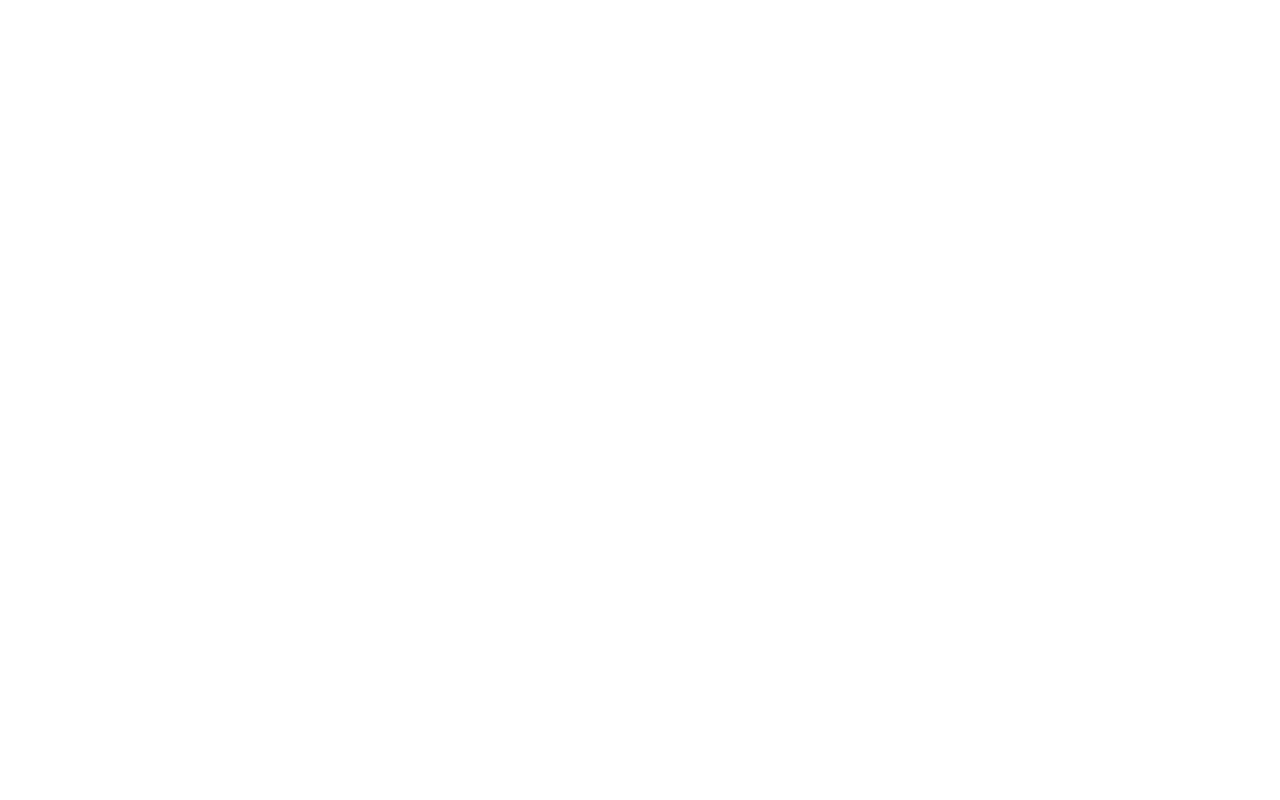
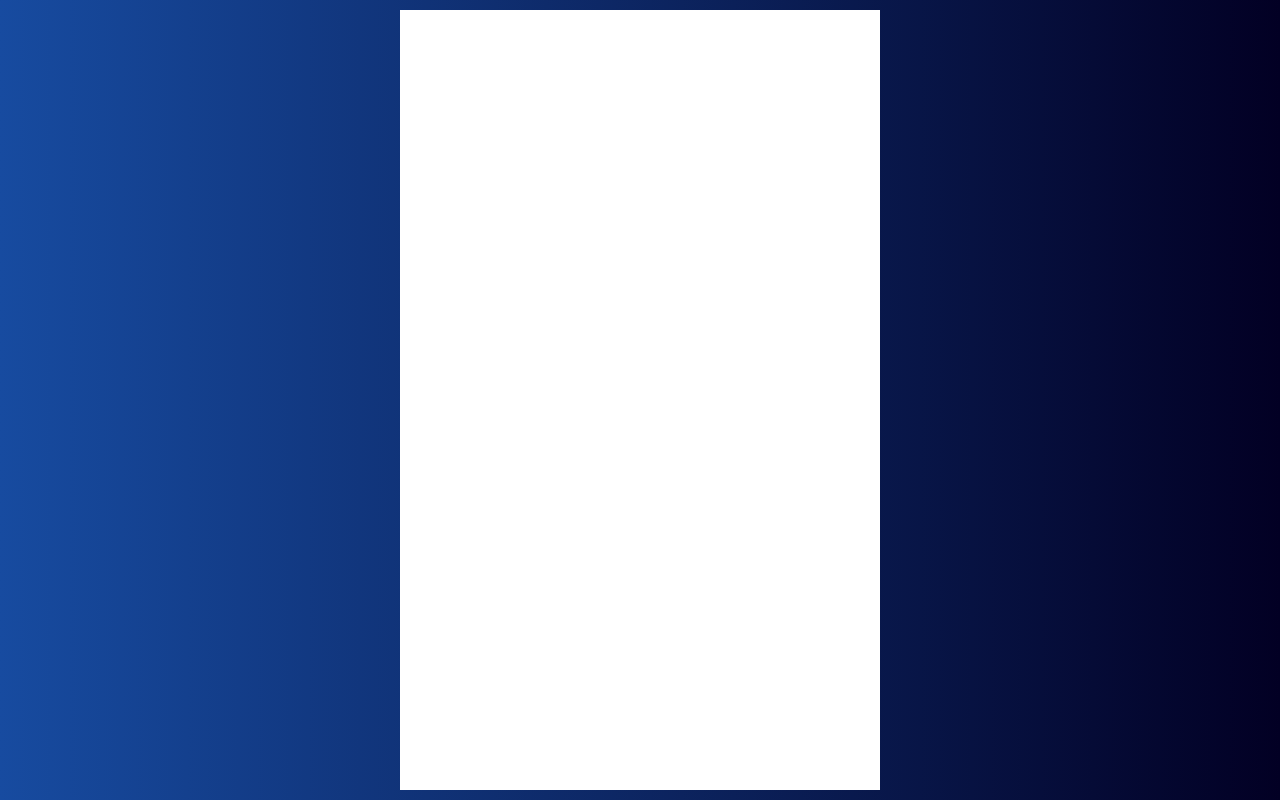
Before and after one commit to sidhu12sid/todo_application, a plain HTML site: page index.html in a window 1280 px wide. Drawn offline with Linux system fonts and the light colour scheme.

Commit message:
added images and divs

```diff
--- a/index.html
+++ b/index.html
@@ -3,9 +3,18 @@
 <head>
     <meta charset="UTF-8">
     <meta name="viewport" content="width=device-width, initial-scale=1.0">
-    <title>Document</title>
+    <title>Tasks | Arrange your daily tasks</title>
+    <link rel="shortcut icon" href="./assets/icon.png" type="image/x-icon">
+    <link rel="stylesheet" href="style.css">
+
 </head>
 <body>
+    <div class="container">
+            <div class="todo">
 
+            </div>
+    </div>
+
+    <script src="script.js" async></script>
 </body>
 </html>
--- a/style.css
+++ b/style.css
@@ -0,0 +1,24 @@
+*{
+    margin: 0;
+    padding: 0;
+    height:100%;
+    font-family:'Lucida Sans', 'Lucida Sans Regular', 'Lucida Grande', 'Lucida Sans Unicode', Geneva, Verdana, sans-serif;
+    box-sizing: border-box;
+}
+
+.container{
+    background: linear-gradient(90deg, #174ba0, #020024);
+    width:100%;
+    min-height:100%;
+    padding: .625rem;
+    display: flex;
+    flex-direction: row;
+    align-items: center;
+    justify-content: center;
+}
+
+.todo{
+    background-color: #ffff;
+    width: 30rem;
+
+}
```
Also changed, not shown: assets/checked.png (added), assets/icon.png (added), assets/noun-todo-3846121.svg (added), assets/unchecked.png (added).
